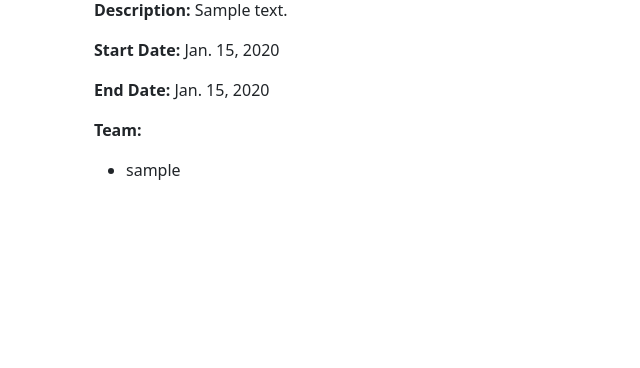
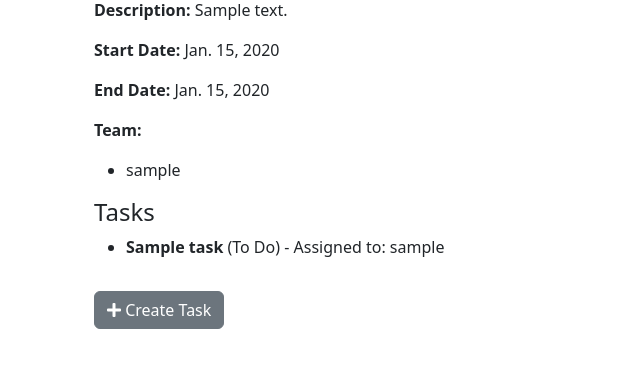
Before and after one commit to ashcarroll/Helm, a Django app: page /projects/1/ in a window 1280 px wide. Shown: the part 168-536 px from the top of the page, without its empty margins (0-640 px from the left). Run offline with Django 4.2, Linux system fonts and the light colour scheme; a user stored in the database is signed in; tables that the repository leaves empty hold one stand-in row (values such as "Sample post").

Commit message:
Added create task to project details with permissions

```diff
--- a/projects/templates/projects/project_detail.html
+++ b/projects/templates/projects/project_detail.html
@@ -11,6 +11,8 @@
         <p><strong>Description:</strong> {{ project.description }}</p>
         <p><strong>Start Date:</strong> {{ project.start_date }}</p>
         <p><strong>End Date:</strong> {{ project.end_date }}</p>
+
+        <!-- Team Members -->
         <p><strong>Team:</strong></p>
             <ul>
                 {% for user in project.project_team.all %}
@@ -19,5 +21,32 @@
                     <li>No team assigned</li>
                 {% endfor %}
             </ul>
+
+        <!-- Tasks -->
+        <h4>Tasks</h4>
+        <ul>
+            {% for task in project.tasks.all %}
+            <li>
+                <strong>{{ task.title }}</strong>
+                ({{ task.get_status_display }})
+                - Assigned to:
+                {% if task.assigned_to %}
+                    {{ task.assigned_to.username }}
+                {% else %}
+                    None
+                {% endif %}
+            </li>
+            {% endfor %}
+        </ul>
+
+        <!-- Create Task -->
+        {% if user.is_authenticated %}
+            <!-- If user or manager or project team member then show Create Task button -->
+            {% if is_manager or is_in_team %}
+            <a href="{% url 'task_create' project.pk %}" class="btn btn-secondary mt-3">
+                <i class="fa fa-plus"></i> Create Task
+            </a>
+            {% endif %}
+        {% endif %}
     </div>
 {% endblock content %}
--- a/projects/urls.py
+++ b/projects/urls.py
@@ -5,5 +5,5 @@ urlpatterns = [
     path('list/', ProjectListView.as_view(), name='project_list'),
     path('<int:pk>/', ProjectDetailView.as_view(), name ='project_detail'),
     path('create/', ProjectCreateView.as_view(), name='project_create'),
-    path('projects/<int:project_id/tasks/create', TaskCreateView.as_view(), name='task_create')
+    path('<int:project_id>/tasks/create/', TaskCreateView.as_view(), name='task_create'),
 ]
--- a/projects/views.py
+++ b/projects/views.py
@@ -56,6 +56,19 @@ class ProjectDetailView(LoginRequiredMixin, DetailView):
     template_name = 'projects/project_detail.html'
     context_object_name = 'project'
 
+    def get_context_data(self, **kwargs):
+        context = super().get_context_data(**kwargs)
+        user = self.request.user
+        project = self.get_object()
+
+        is_manager = user.groups.filter(name='Manager').exists()
+        is_in_team = project.project_team.filter(pk=user.pk).exists()
+
+        context['is_manager'] = is_manager
+        context['is_in_team'] = is_in_team
+        return context
+
+
 
 class TaskCreateView(LoginRequiredMixin, UserPassesTestMixin, CreateView):
     model = Task
@@ -69,6 +82,7 @@ class TaskCreateView(LoginRequiredMixin, UserPassesTestMixin, CreateView):
     def form_valid(self, form):
         task = form.save(commit=False)
         task.project = self.project
+        task.created_by = self.request.user
         task.save()
         messages.success(self.request, "Task created successfully")
         return redirect('project_detail', pk=self.project.pk)
```
